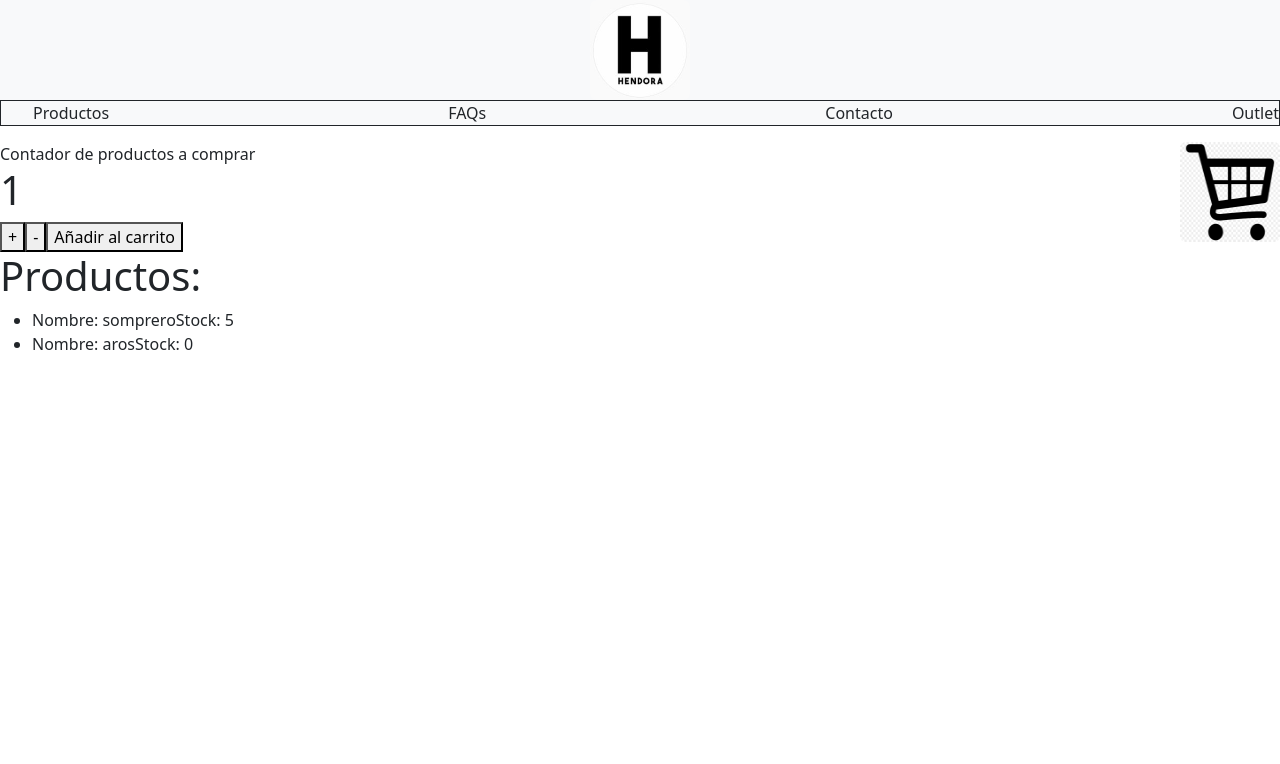
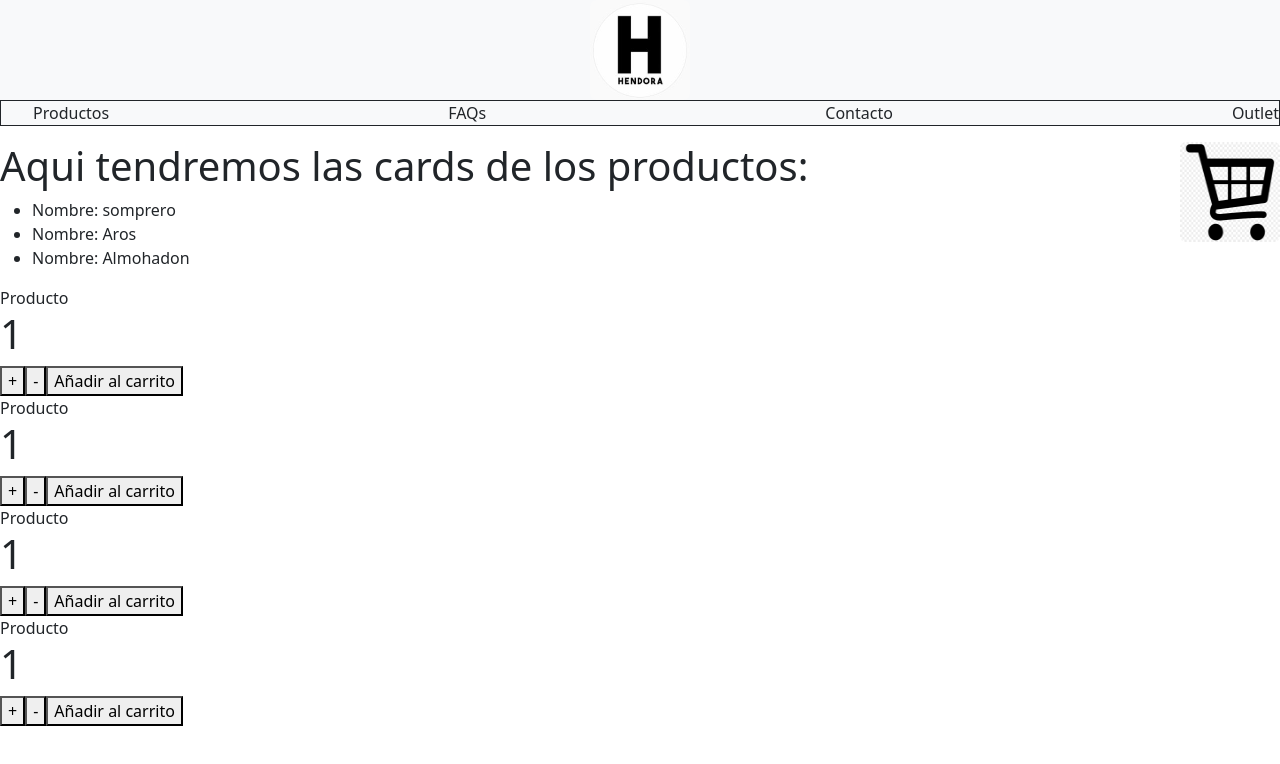
Before and after one commit to abalart/React, a React (Create React App) app: page / in a window 1280 px wide. Shown: the top 764 px of the page. Built offline with nearby package versions, Linux system fonts and the light colour scheme.

Commit message:
Agregando alert al desafio

```diff
--- a/package.json
+++ b/package.json
@@ -17,6 +17,7 @@
     "react-dom": "^18.2.0",
     "react-scripts": "^5.0.1",
     "styled-components": "^5.3.5",
+    "sweetalert2": "^11.4.32",
     "web-vitals": "^2.1.4"
   },
   "scripts": {
--- a/src/App.js
+++ b/src/App.js
@@ -2,19 +2,13 @@ import React from 'react';
 import './App.css';
 import NavBar from './components/Nav/NavBar';
 import ItemListContainer from './components/ItemListContainer/ItemListContainer';
-import ItemCount from './components/ItemCount/ItemCount';
+
 
 const  App = () => {
-
-function onAdd(){
-
-  console.log("Producto agregado")
-}
 
   return (
   <>
     <NavBar />
-    <ItemCount stock={5} initial={1} onAdd={onAdd} />
     <ItemListContainer/>
   </>
   );
--- a/src/components/ItemCount/ItemCount.js
+++ b/src/components/ItemCount/ItemCount.js
@@ -24,35 +24,31 @@ debería ver el contador inicializado en 1 por defecto
 */
 
 import React, {useState} from "react";
+// ES6 Modules or TypeScript
+import Swal from 'sweetalert2'
 
-
-const ItemCount = ({stock,initial,onAdd}) => {
-
-
-console.log(initial);
-console.log(stock);
-
+const ItemCount = ({stock,initial,onAdd}) => {   //Recibe las 3 props desde MiApp
 
 
 const [contador,setContador] = useState(initial); //Variable,funcion que va a cambiar la variable y el hook con un valor inicial
 
-const sumar = () => {//Defino un evento que sucedera cada vez que clickeo
-    contador<stock?setContador(contador+1):console.log("No hay stock")
+const agregarProducto = () => {//Defino un evento que sucedera cada vez que clickeo
+    contador<stock?setContador(contador+1): Swal.fire('No hay más stock que el seleccionado')
       //Utilizo el setContador para renderizar el cambio, es un error usar variable ++
 }
 
-const restar = () => {
+const quitarProducto = () => {
 
-   contador>0? setContador(contador-1):setContador(0)
+   contador>0? setContador(contador-1):Swal.fire('El stock no puede ser menor a 0')
 }
 
 
     return(
         <>
-        <div> Contador de productos a comprar </div>
+        <div> Producto </div>
          <h1>{contador}</h1>
-         <button onClick={sumar}> +</button>
-         <button onClick={restar}> - </button>
+         <button onClick={agregarProducto}> +</button>
+         <button onClick={quitarProducto}> - </button>
          <button onClick={onAdd}> Añadir al carrito </button>
         </>
     )
--- a/src/components/ItemListContainer/ItemListContainer.js
+++ b/src/components/ItemListContainer/ItemListContainer.js
@@ -1,4 +1,7 @@
 import React from 'react';
+import ItemCount from '../ItemCount/ItemCount';
+// ES6 Modules or TypeScript
+import Swal from 'sweetalert2'
 
 
 //Este componente va a listar los items
@@ -8,23 +11,33 @@ const ItemListContainer = ({greeting}) => {  //Este componente recibe la prop "g
 
 const productos = [
     {id:1, nombre: "somprero",stock:5},
-    {id:2,nombre: "aros",stock:0}
+    {id:2,nombre: "Aros",stock:0},
+    {id:2,nombre: "Almohadon",stock:0}
                   ]
+
+function onAdd(){ //Funcion añadir al carrito
+ Swal.fire('Producto agregado al carrito')
+
+}
 
     return(
     <div>
-    <h1>Productos:</h1>
+    <h1>Aqui tendremos las cards de los productos:</h1>
     <div>
         <ul>
             {productos.map((producto)=>(
                     <li key={producto.id}>
                         {"Nombre: "+producto.nombre}
-                        {"Stock: "+producto.stock}
+
                     </li>
             ))}
         </ul>
     </div>
             <h1>{greeting}</h1>
+            <ItemCount stock={5} initial={1} onAdd={onAdd} />
+             <ItemCount stock={0} initial={1} onAdd={onAdd} />
+              <ItemCount stock={99999} initial={1} onAdd={onAdd} />
+               <ItemCount stock={1} initial={1} onAdd={onAdd} />
 
      </div>
     )
```
Also changed, not shown: 1 other file (tests, documents, lock files or other folders).
